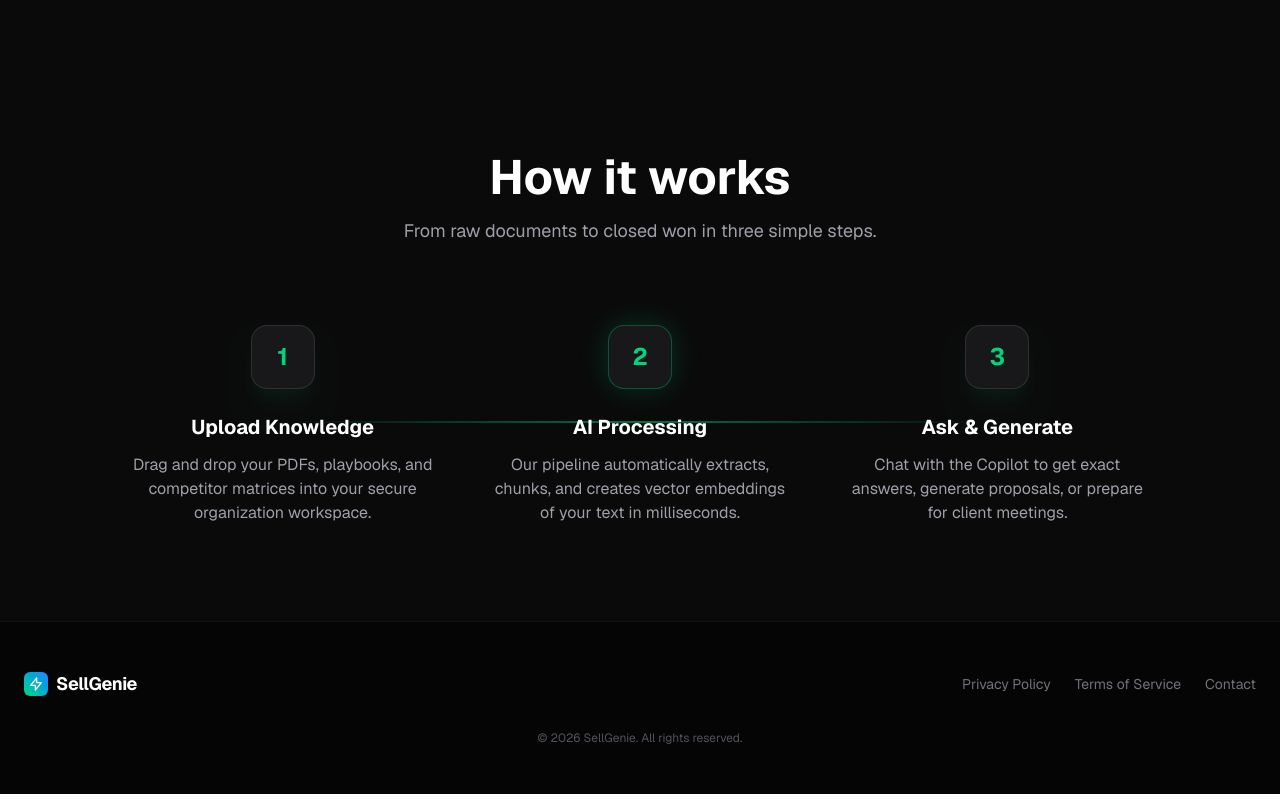
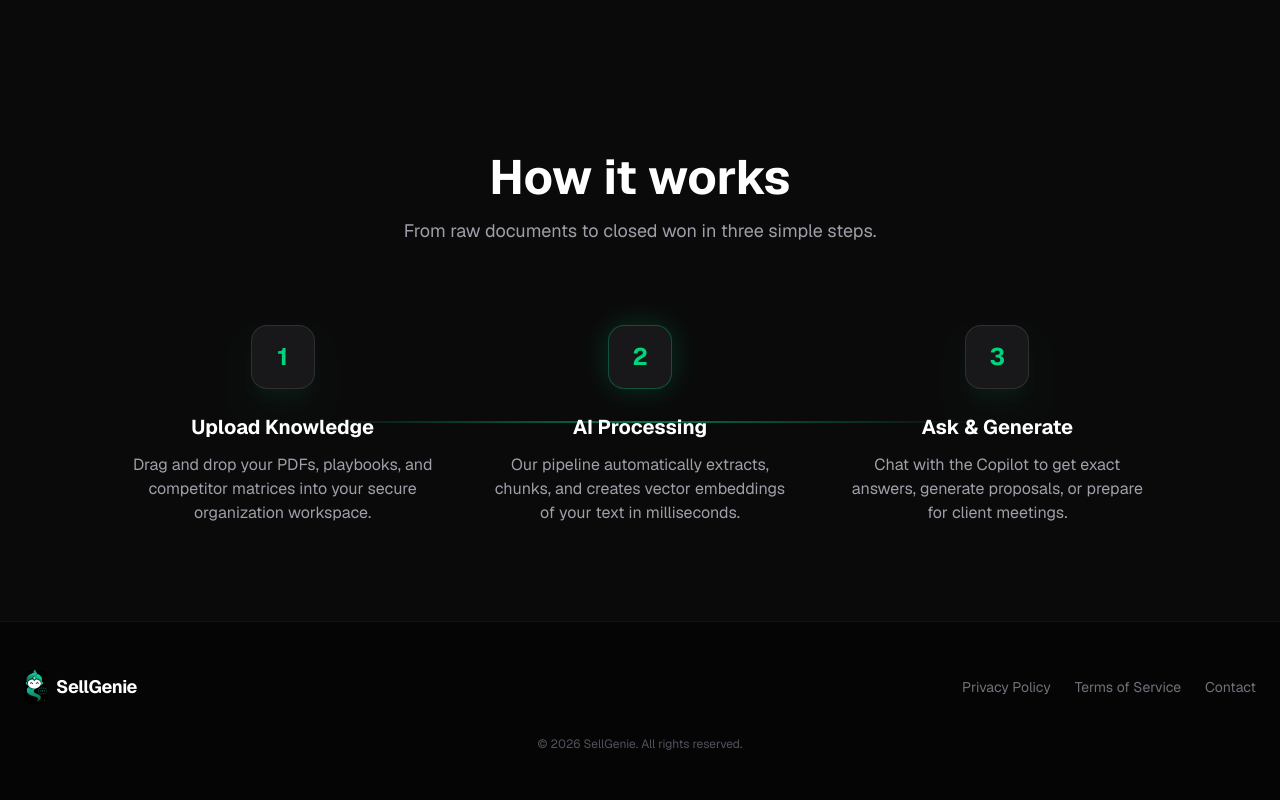
Before and after one commit to Sundaram-Katare/deal-assist, a Next.js app: page / in a window 1280 px wide. Shown: the part 1480-2280 px from the top of the page. Built offline with nearby package versions, Linux system fonts and the light colour scheme.

Commit message:
fixed footer logo

```diff
--- a/src/sections/Footer.tsx
+++ b/src/sections/Footer.tsx
@@ -1,4 +1,5 @@
 import Link from "next/link";
+import Image from "next/image";
 
 export default function Footer() {
   return (
@@ -6,11 +7,7 @@ export default function Footer() {
       <div className="container mx-auto px-6">
         <div className="flex flex-col md:flex-row items-center justify-between gap-6">
           <div className="flex items-center gap-2">
-            <div className="w-6 h-6 bg-gradient-to-tr from-[#00D47E] to-blue-500 rounded-md flex items-center justify-center">
-              <svg className="w-4 h-4 text-white" fill="none" viewBox="0 0 24 24" stroke="currentColor">
-                <path strokeLinecap="round" strokeLinejoin="round" strokeWidth={2} d="M13 10V3L4 14h7v7l9-11h-7z" />
-              </svg>
-            </div>
+            <Image src="/logo.png" alt="SellGenie Logo" width={24} height={24} className="rounded-md object-contain" />
             <span className="text-lg font-bold text-white tracking-tight">SellGenie</span>
           </div>
 
```
